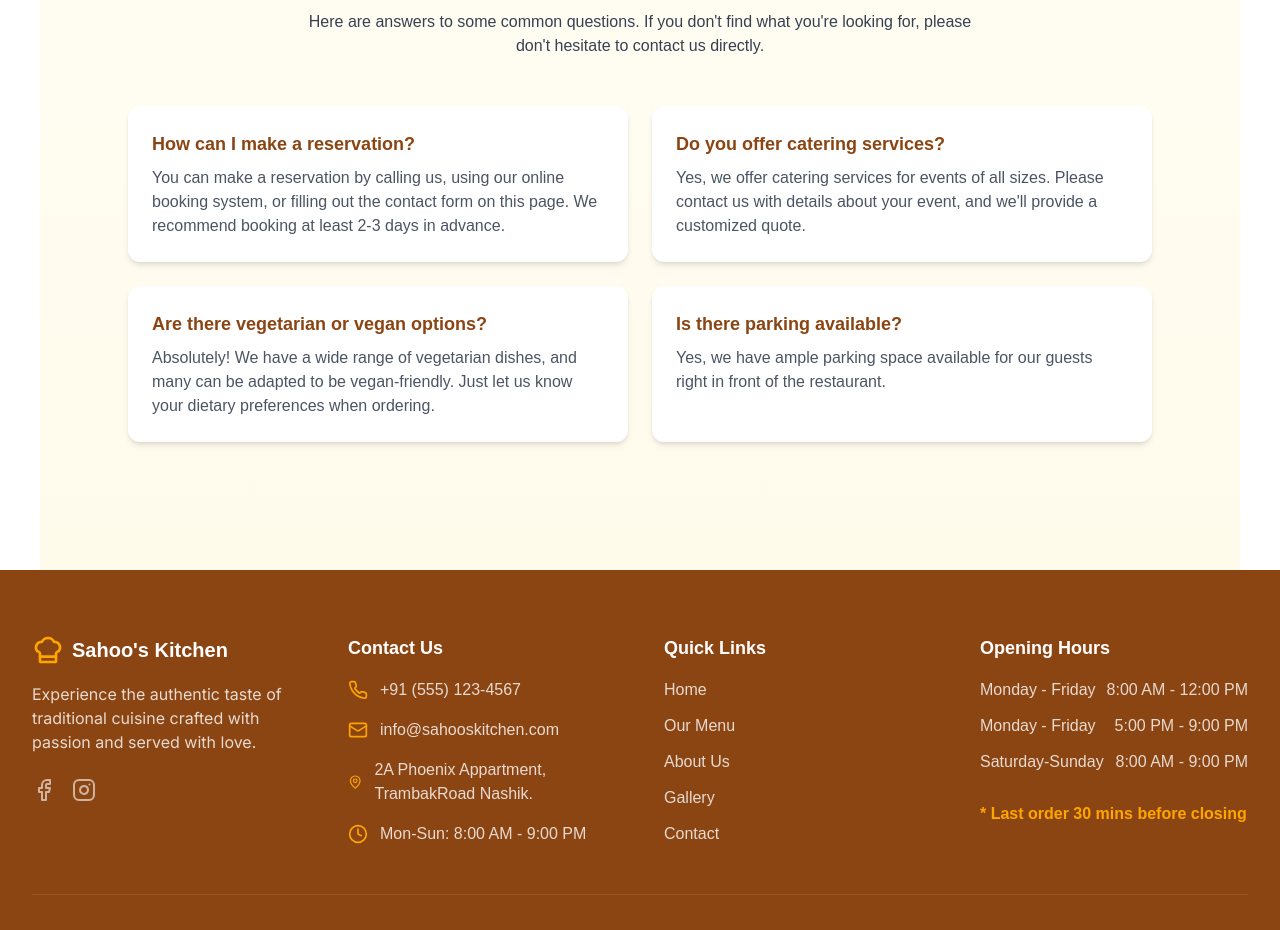
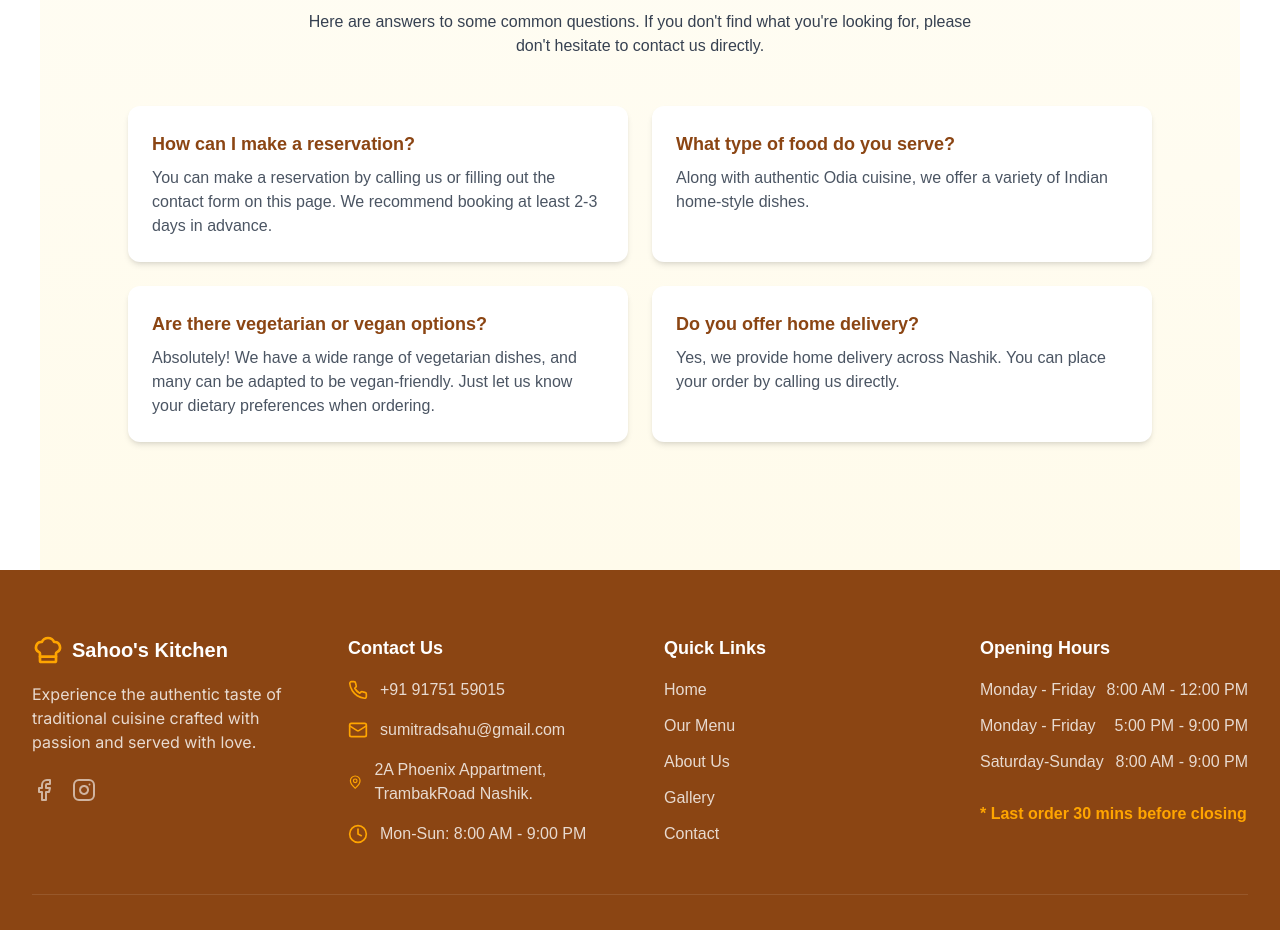
Before and after one commit to SumitSonawane2711/sahoos-kitchen, a Next.js app: page /contact in a window 1280 px wide. Shown: the part 1020-1950 px from the top of the page. Built offline with nearby package versions, Linux system fonts and the light colour scheme; a web font is replaced by a local one.

Commit message:
Update contact details in footer and contact section: change phone number and email address to new values, and revise FAQ content for clarity and relevance.

```diff
--- a/components/footer.tsx
+++ b/components/footer.tsx
@@ -89,11 +89,11 @@ export function Footer() {
             <div className="space-y-4">
               <p className="flex items-center text-white/80">
                 <Phone className="h-5 w-5 mr-3 text-secondary" style={{ color: theme.colors.secondary }} />
-                +91 (555) 123-4567
+                +91 91751 59015
               </p>
               <p className="flex items-center text-white/80">
                 <Mail className="h-5 w-5 mr-3 text-secondary" style={{ color: theme.colors.secondary }} />
-                info@sahooskitchen.com
+                sumitradsahu@gmail.com
               </p>
               <p className="flex items-center text-white/80">
                 <MapPin className="h-5 w-5 mr-3 text-secondary" style={{ color: theme.colors.secondary }} />
--- a/components/sections/contact/ContactSection.tsx
+++ b/components/sections/contact/ContactSection.tsx
@@ -46,12 +46,12 @@ const ContactSection = () => {
     {
       icon: <Phone className="w-5 h-5 text-secondary" />,
       title: "Phone",
-      details: ["+91 123 456 7890", "+91 987 654 3210"]
+      details: ["+91 91751 59015", "+91 91751 59015"]
     },
     {
       icon: <Mail className="w-5 h-5 text-secondary" />,
       title: "Email",
-      details: ["info@sahooskitchen.com", "support@sahooskitchen.com"]
+      details: ["sumitradsahu@gmail.com", "sumitradsahu@gmail.com"]
     },
     {
       icon: <MapPin className="w-5 h-5 text-secondary" />,
@@ -273,19 +273,19 @@ const ContactSection = () => {
             {[
               {
                 q: "How can I make a reservation?",
-                a: "You can make a reservation by calling us, using our online booking system, or filling out the contact form on this page. We recommend booking at least 2-3 days in advance."
+                a: "You can make a reservation by calling us or filling out the contact form on this page. We recommend booking at least 2-3 days in advance."
               },
               {
-                q: "Do you offer catering services?",
-                a: "Yes, we offer catering services for events of all sizes. Please contact us with details about your event, and we'll provide a customized quote."
+                q: "What type of food do you serve?",
+                a: "Along with authentic Odia cuisine, we offer a variety of Indian home-style dishes."
               },
               {
                 q: "Are there vegetarian or vegan options?",
                 a: "Absolutely! We have a wide range of vegetarian dishes, and many can be adapted to be vegan-friendly. Just let us know your dietary preferences when ordering."
               },
               {
-                q: "Is there parking available?",
-                a: "Yes, we have ample parking space available for our guests right in front of the restaurant."
+                q: "Do you offer home delivery?",
+                a: "Yes, we provide home delivery across Nashik. You can place your order by calling us directly."
               }
             ].map((faq, index) => (
               <motion.div
```
